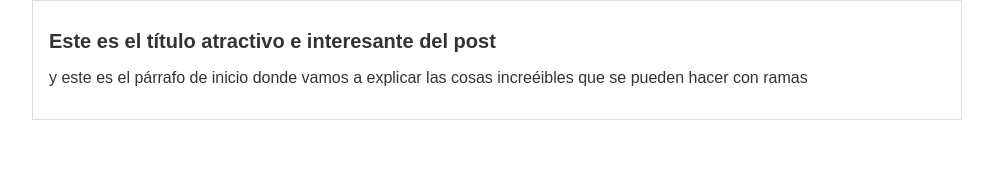
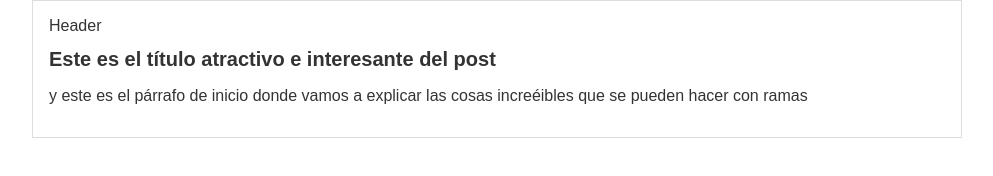
Before and after one commit to AsNegro12/blogpost, a plain HTML site: page blogPost.html in a window 1280 px wide. Shown: the whole page, without its empty margins (143-1136 px from the left). Drawn offline with Linux system fonts and the light colour scheme.

Commit message:
Se agrego el Header a blogpost

```diff
--- a/blogPost.html
+++ b/blogPost.html
@@ -8,6 +8,9 @@
 </head>
 <body>
     <div id="container">
+        <header id="header">
+            Header
+        </header>
         <div id="post">
             <h1>Este es el título atractivo e interesante del post</h1>
             <p>
```
